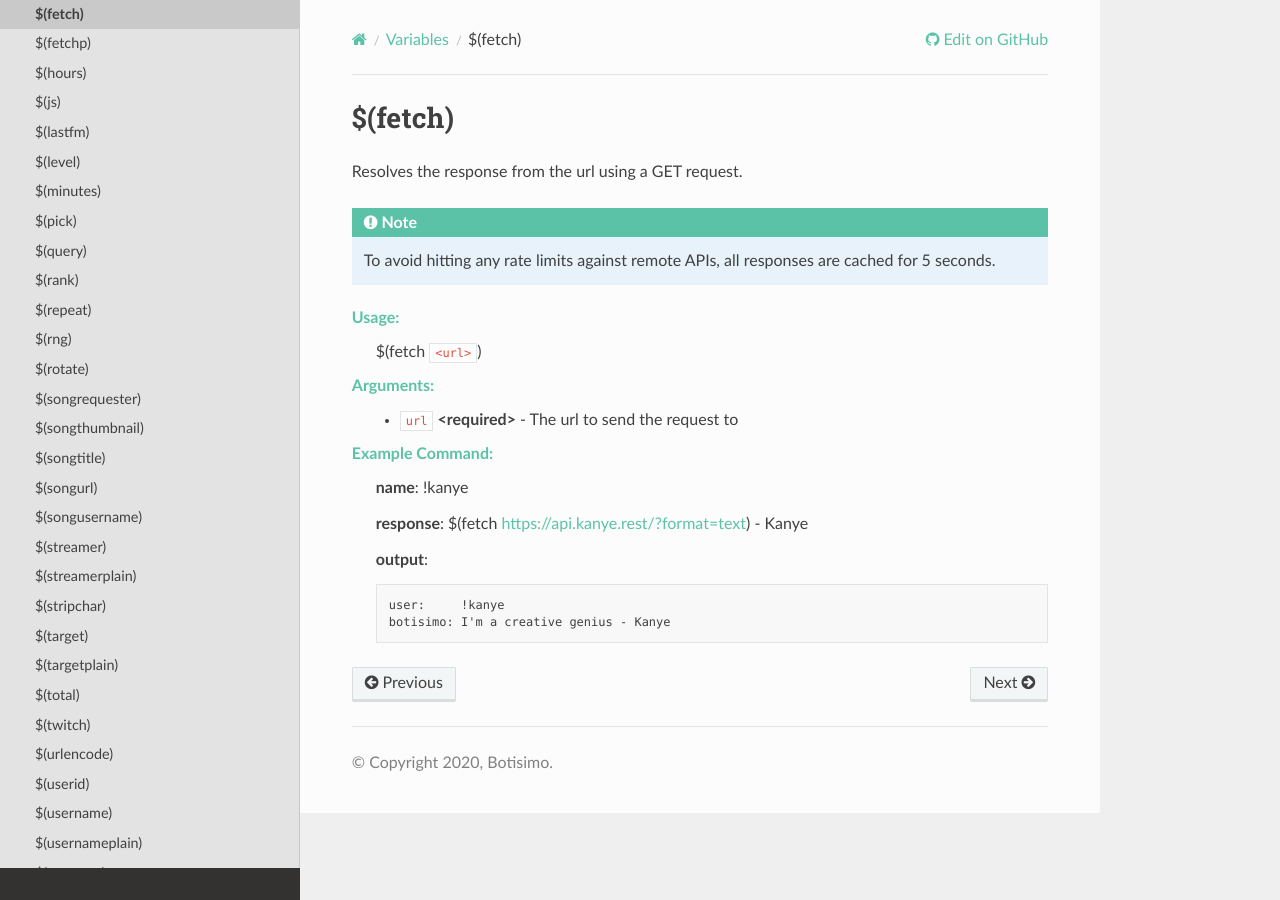
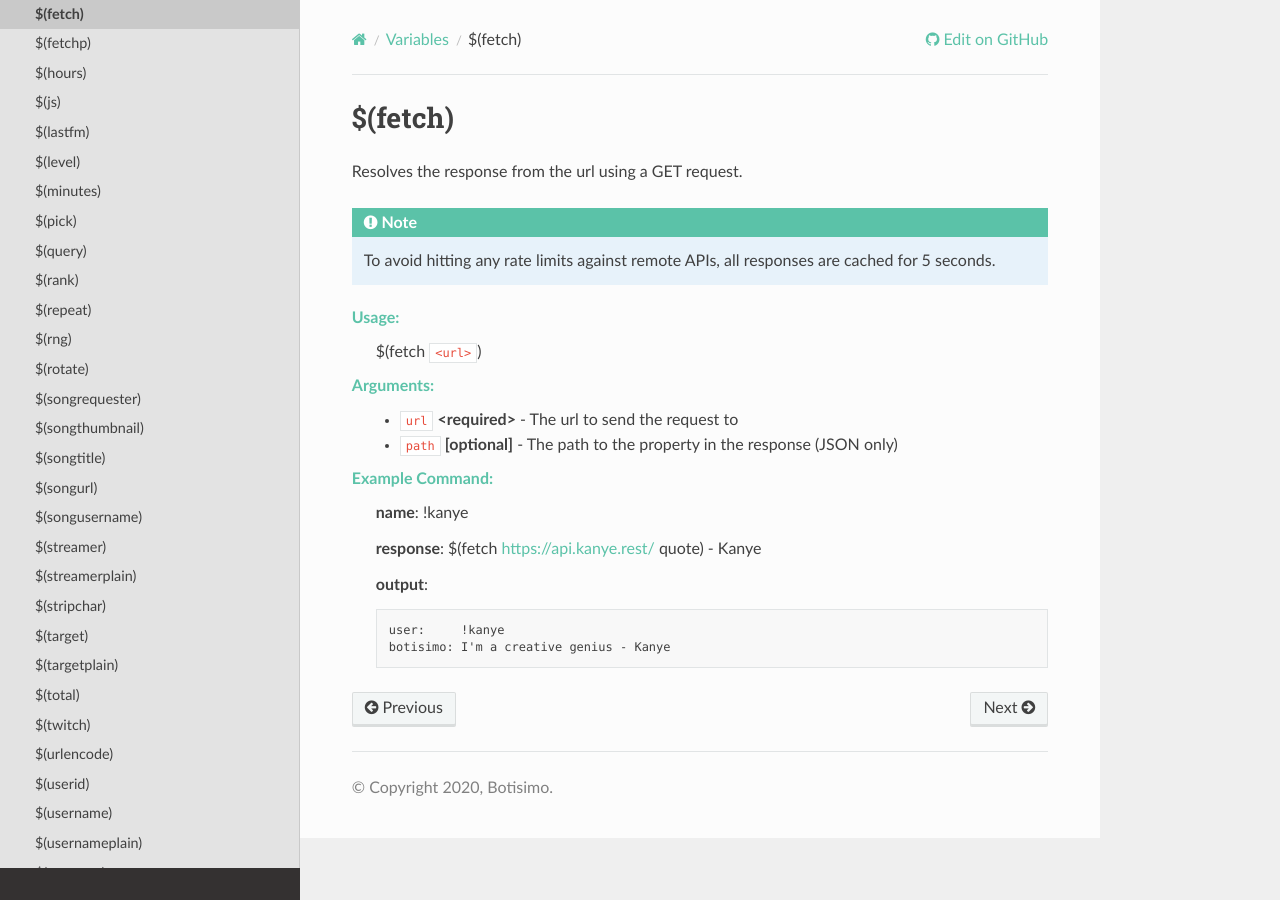
Before and after one commit to botisimo/botisimo-documentation, a Sphinx documentation site: the page built from docs/variables/fetch.rst, in a window 1280 px wide. Built offline with Sphinx 7.4.7 and the Read the Docs theme 2.0.0, drawn with Linux system fonts in a browser that asks for light colours; a script that is not in the unit is left out.

Commit message:
docs: add 2nd arg to fetch

```diff
--- a/docs/variables/fetch.rst
+++ b/docs/variables/fetch.rst
@@ -12,11 +12,12 @@ Usage:
 
 Arguments:
     * ``url`` **<required>** - The url to send the request to
+    * ``path`` **[optional]** - The path to the property in the response (JSON only)
 
 Example Command:
     **name**: !kanye
 
-    **response**: $(fetch https://api.kanye.rest/?format=text) - Kanye
+    **response**: $(fetch https://api.kanye.rest/ quote) - Kanye
 
     **output**::
 
```
